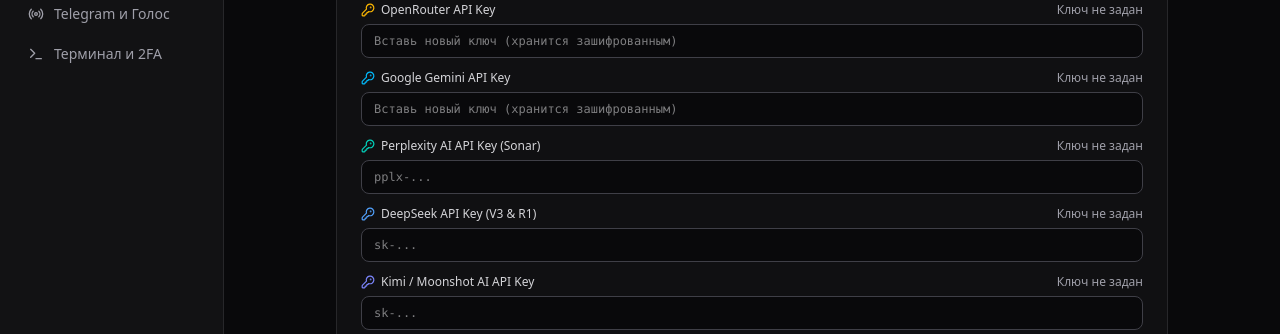
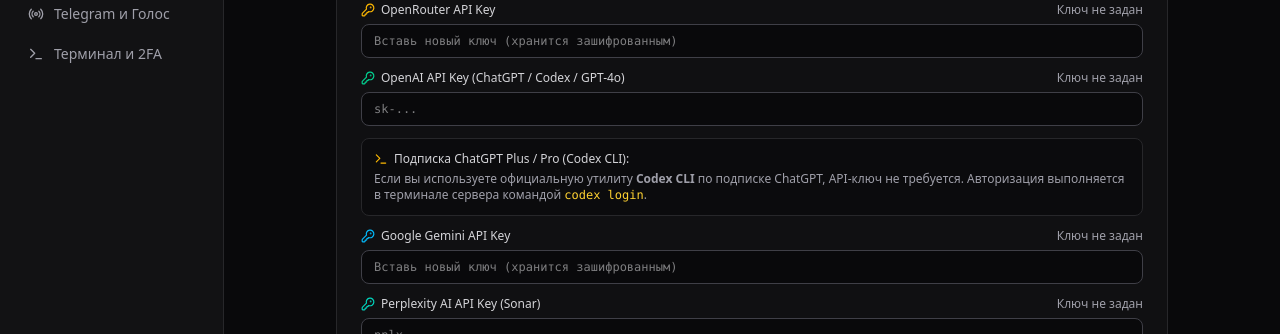
Before and after one commit to glovarius05-cmyk/jarvis-os, a React (Vite) app in the folder dashboard/: page / in a window 1280 px wide. Both pictures are taken after a click on the button "Модели". Shown: the part 360-694 px from the top of the page. Built offline with nearby package versions, Linux system fonts and the light colour scheme; no server answers.

Commit message:
Add OpenAI API provider and UI key inputs for Codex / ChatGPT

```diff
--- a/dashboard/src/components/ModelsView.tsx
+++ b/dashboard/src/components/ModelsView.tsx
@@ -10,6 +10,7 @@ interface ModelsViewProps {
 
 export function ModelsView({ data, onUpdated, t }: ModelsViewProps) {
   const [openrouterKey, setOpenrouterKey] = useState("");
+  const [openaiKey, setOpenaiKey] = useState("");
   const [geminiKey, setGeminiKey] = useState("");
   const [perplexityKey, setPerplexityKey] = useState("");
   const [deepseekKey, setDeepseekKey] = useState("");
@@ -39,6 +40,7 @@ export function ModelsView({ data, onUpdated, t }: ModelsViewProps) {
       },
     };
     if (openrouterKey.trim()) updates.openrouter_api_key = openrouterKey.trim();
+    if (openaiKey.trim()) updates.openai_api_key = openaiKey.trim();
     if (geminiKey.trim()) updates.gemini_api_key = geminiKey.trim();
     if (perplexityKey.trim()) updates.perplexity_api_key = perplexityKey.trim();
     if (deepseekKey.trim()) updates.deepseek_api_key = deepseekKey.trim();
@@ -47,6 +49,7 @@ export function ModelsView({ data, onUpdated, t }: ModelsViewProps) {
 
     await api.patchSettings(updates);
     setOpenrouterKey("");
+    setOpenaiKey("");
     setGeminiKey("");
     setPerplexityKey("");
     setDeepseekKey("");
@@ -235,6 +238,34 @@ export function ModelsView({ data, onUpdated, t }: ModelsViewProps) {
           <div className="space-y-1.5">
             <label className="flex items-center justify-between text-xs font-medium text-zinc-300">
               <span className="flex items-center gap-1.5">
+                <KeyRound className="h-3.5 w-3.5 text-emerald-400" /> OpenAI API Key (ChatGPT / Codex / GPT-4o)
+              </span>
+              <span className="text-zinc-400">
+                {data?.secrets_configured.openai_api_key ? t("models.keyConfigured") : t("models.keyMissing")}
+              </span>
+            </label>
+            <input
+              type="password"
+              value={openaiKey}
+              onChange={(e) => setOpenaiKey(e.target.value)}
+              placeholder="sk-..."
+              className="w-full rounded-lg border border-zinc-700 bg-zinc-950 px-3 py-2 font-mono text-xs text-zinc-100"
+            />
+          </div>
+
+          <div className="rounded-lg border border-zinc-800 bg-zinc-950/60 p-3 text-xs text-zinc-400 space-y-1">
+            <p className="font-medium text-zinc-300 flex items-center gap-1.5">
+              <Terminal className="h-3.5 w-3.5 text-amber-400" />
+              Подписка ChatGPT Plus / Pro (Codex CLI):
+            </p>
+            <p>
+              Если вы используете официальную утилиту <strong>Codex CLI</strong> по подписке ChatGPT, API-ключ не требуется. Авторизация выполняется в терминале сервера командой <code className="text-amber-300 font-mono">codex login</code>.
+            </p>
+          </div>
+
+          <div className="space-y-1.5">
+            <label className="flex items-center justify-between text-xs font-medium text-zinc-300">
+              <span className="flex items-center gap-1.5">
                 <KeyRound className="h-3.5 w-3.5 text-sky-400" /> Google Gemini API Key
               </span>
               <span className="text-zinc-400">
--- a/dashboard/src/components/OnboardingModal.tsx
+++ b/dashboard/src/components/OnboardingModal.tsx
@@ -1,5 +1,5 @@
 import { useState } from "react";
-import { Brain, CheckCircle2, ChevronRight, Cpu, Key, Shield, Sparkles, X } from "lucide-react";
+import { Bot, Brain, CheckCircle2, ChevronRight, Cpu, Key, Shield, Sparkles, X } from "lucide-react";
 import { api, type CharacterTemplate, type OnboardingStatus } from "../api/client";
 
 interface OnboardingModalProps {
@@ -152,6 +152,24 @@ export function OnboardingModal({ status, onCompleted, onDismiss }: OnboardingMo
                 </div>
                 <p className="mt-2 text-[11px] leading-relaxed text-zinc-400">
                   Real-time web search and verified online citations.
+                </p>
+              </button>
+
+              <button
+                type="button"
+                onClick={() => setProvider("openai")}
+                className={`rounded-xl border p-4 text-left transition ${
+                  provider === "openai"
+                    ? "border-emerald-500/60 bg-emerald-500/10"
+                    : "border-zinc-800 bg-zinc-950/60 hover:border-zinc-700"
+                }`}
+              >
+                <div className="flex items-center gap-2 font-medium text-xs text-zinc-200">
+                  <Bot className="h-4 w-4 text-emerald-400" />
+                  <span>OpenAI / Codex API</span>
+                </div>
+                <p className="mt-2 text-[11px] leading-relaxed text-zinc-400">
+                  Direct access to GPT-4o, o1, o3-mini and OpenAI models.
                 </p>
               </button>
             </div>
```
Also changed, not shown: 7 other files (tests, documents, lock files or other folders).
